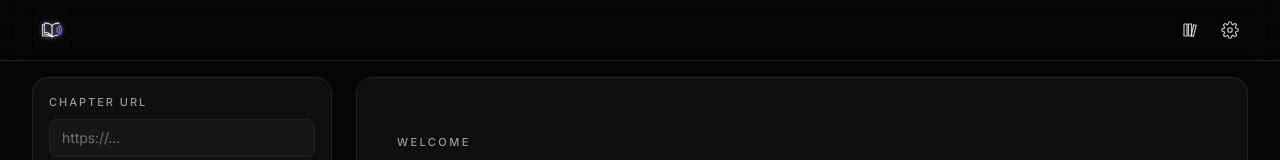
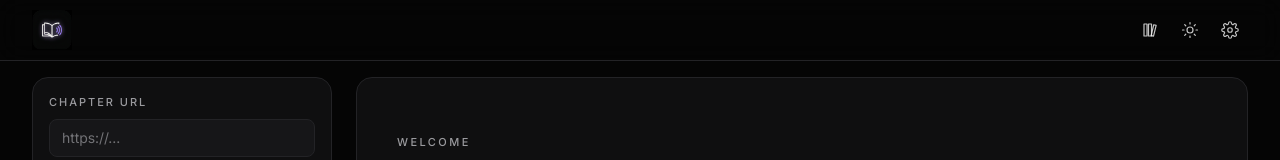
Before and after one commit to ItsHariii/novel-audiobook, a Next.js app: page / in a window 1280 px wide. Shown: the top 160 px of the page. Built offline with nearby package versions, Linux system fonts and the light colour scheme.

Commit message:
light mode

```diff
--- a/app/globals.css
+++ b/app/globals.css
@@ -10,6 +10,26 @@
   --color-accent: #a78bfa;
   --color-accent-hover: #b89cff;
   --color-accent-soft: rgba(167, 139, 250, 0.16);
+}
+
+:root {
+  color-scheme: dark;
+}
+
+/* Warm off-white "parchment" theme — picked to feel like book pages rather
+   than a stark white background. Purple accent is darkened so it keeps
+   contrast on the cream surface. */
+:root[data-theme="light"] {
+  --color-bg: #faf5e6;
+  --color-panel: #f3ecd5;
+  --color-panel-2: #ece3c7;
+  --color-border: #ddd1ac;
+  --color-text: #24201a;
+  --color-muted: #6b6456;
+  --color-accent: #6d4fef;
+  --color-accent-hover: #5a3ce0;
+  --color-accent-soft: rgba(109, 79, 239, 0.14);
+  color-scheme: light;
 }
 
 html,
@@ -97,3 +117,22 @@ input[type="range"]::-moz-range-thumb {
   background: var(--color-accent);
   border: none;
 }
+
+/* Light theme: flip the white-alpha hover tints to a dark-alpha so buttons
+   still show a subtle "pressed" feedback on cream surfaces. Targets the
+   exact utility classes used across the player components. */
+:root[data-theme="light"] .hover\:bg-white\/5:hover {
+  background-color: rgba(36, 32, 26, 0.07);
+}
+:root[data-theme="light"] .hover\:bg-white\/\[0\.03\]:hover {
+  background-color: rgba(36, 32, 26, 0.05);
+}
+:root[data-theme="light"] .hover\:bg-white\/\[0\.04\]:hover {
+  background-color: rgba(36, 32, 26, 0.06);
+}
+:root[data-theme="light"] .hover\:border-white\/20:hover {
+  border-color: rgba(36, 32, 26, 0.28);
+}
+:root[data-theme="light"] .bg-white\/10 {
+  background-color: rgba(36, 32, 26, 0.1);
+}
--- a/app/layout.tsx
+++ b/app/layout.tsx
@@ -23,8 +23,23 @@ export const viewport: Viewport = {
   width: "device-width",
   initialScale: 1,
   maximumScale: 1,
-  themeColor: "#000000",
+  themeColor: [
+    { media: "(prefers-color-scheme: dark)", color: "#050505" },
+    { media: "(prefers-color-scheme: light)", color: "#faf5e6" },
+  ],
 };
+
+// Inline script: runs before hydration to apply the user's saved theme (or
+// their system preference) so there's no flash of the wrong palette on load.
+const themeInitScript = `
+try {
+  var t = localStorage.getItem('nab:theme');
+  if (t !== 'light' && t !== 'dark') {
+    t = window.matchMedia('(prefers-color-scheme: light)').matches ? 'light' : 'dark';
+  }
+  document.documentElement.setAttribute('data-theme', t);
+} catch (e) {}
+`;
 
 export default function RootLayout({
   children,
@@ -33,6 +48,9 @@ export default function RootLayout({
 }) {
   return (
     <html lang="en" className={`${inter.variable} ${lora.variable}`}>
+      <head>
+        <script dangerouslySetInnerHTML={{ __html: themeInitScript }} />
+      </head>
       <body>{children}</body>
     </html>
   );
--- a/components/Player.tsx
+++ b/components/Player.tsx
@@ -38,6 +38,9 @@ const LS_POSITION_PREFIX = "nab:pos:";
 const LS_HISTORY = "nab:history";
 const LS_READER_FONT = "nab:readerFont";
 const LS_PLAYER_VISIBLE = "nab:playerVisible";
+const LS_THEME = "nab:theme";
+
+type Theme = "dark" | "light";
 
 export default function Player() {
   const [inputUrl, setInputUrl] = useState("");
@@ -60,6 +63,10 @@ export default function Player() {
   const [headerHidden, setHeaderHidden] = useState(false);
   const [sleep, setSleep] = useState<SleepMode>(null);
   const [sleepRemainingMs, setSleepRemainingMs] = useState(0);
+  // Theme state. The initial value comes from the pre-hydration script in
+  // `app/layout.tsx`, which already set `data-theme` on <html>; we read it
+  // back here so React state stays in sync without causing a flash.
+  const [theme, setTheme] = useState<Theme>("dark");
 
   const audioRef = useRef<HTMLAudioElement | null>(null);
   const abortRef = useRef<AbortController | null>(null);
@@ -96,6 +103,19 @@ export default function Player() {
       if (!Number.isNaN(n)) setReaderFontSize(n);
     }
     if (savedPlayerVisible === "0") setPlayerBarVisible(false);
+    const attr = document.documentElement.getAttribute("data-theme");
+    if (attr === "light" || attr === "dark") setTheme(attr);
+  }, []);
+
+  useEffect(() => {
+    document.documentElement.setAttribute("data-theme", theme);
+    try {
+      localStorage.setItem(LS_THEME, theme);
+    } catch {}
+  }, [theme]);
+
+  const toggleTheme = useCallback(() => {
+    setTheme((t) => (t === "dark" ? "light" : "dark"));
   }, []);
 
   useEffect(() => localStorage.setItem(LS_VOICE, voice), [voice]);
@@ -612,6 +632,8 @@ export default function Player() {
         onTogglePlayerBar={() => setPlayerBarVisible((v) => !v)}
         hasChapter={!!current}
         hidden={headerHidden}
+        theme={theme}
+        onToggleTheme={toggleTheme}
       />
 
       {error && <Toast message={error} onClose={() => setError(null)} />}
--- a/components/player/Header.tsx
+++ b/components/player/Header.tsx
@@ -6,6 +6,8 @@ export function Header(props: {
   onTogglePlayerBar: () => void;
   hasChapter: boolean;
   hidden?: boolean;
+  theme: "dark" | "light";
+  onToggleTheme: () => void;
 }) {
   return (
     <header
@@ -37,6 +39,12 @@ export function Header(props: {
               <LibraryIcon />
             </IconButton>
           )}
+          <IconButton
+            label={props.theme === "dark" ? "Switch to light mode" : "Switch to dark mode"}
+            onClick={props.onToggleTheme}
+          >
+            {props.theme === "dark" ? <SunIcon /> : <MoonIcon />}
+          </IconButton>
           <IconButton label="Settings" onClick={props.onOpenSettings}>
             <SettingsIcon />
           </IconButton>
@@ -108,6 +116,43 @@ function LibraryIcon() {
   );
 }
 
+function SunIcon() {
+  return (
+    <svg
+      width="18"
+      height="18"
+      viewBox="0 0 24 24"
+      fill="none"
+      stroke="currentColor"
+      strokeWidth="1.6"
+      strokeLinecap="round"
+      strokeLinejoin="round"
+      aria-hidden
+    >
+      <circle cx="12" cy="12" r="4" />
+      <path d="M12 2v2M12 20v2M4.93 4.93l1.41 1.41M17.66 17.66l1.41 1.41M2 12h2M20 12h2M4.93 19.07l1.41-1.41M17.66 6.34l1.41-1.41" />
+    </svg>
+  );
+}
+
+function MoonIcon() {
+  return (
+    <svg
+      width="18"
+      height="18"
+      viewBox="0 0 24 24"
+      fill="none"
+      stroke="currentColor"
+      strokeWidth="1.6"
+      strokeLinecap="round"
+      strokeLinejoin="round"
+      aria-hidden
+    >
+      <path d="M21 12.3A9 9 0 1 1 11.7 3a7 7 0 0 0 9.3 9.3z" />
+    </svg>
+  );
+}
+
 function SettingsIcon() {
   return (
     <svg
--- a/components/player/SettingsDrawer.tsx
+++ b/components/player/SettingsDrawer.tsx
@@ -62,7 +62,7 @@ export function SettingsDrawer(props: {
         <div className="tabular mb-4 text-sm">{readerFontSize}px</div>
 
         <p className="mt-3 text-xs text-[var(--color-muted)]">
-          Theme uses a fixed monochrome palette for a minimal reading experience.
+          Toggle between dark mode and the warm parchment light mode from the icon in the top bar.
         </p>
       </aside>
     </div>
```
